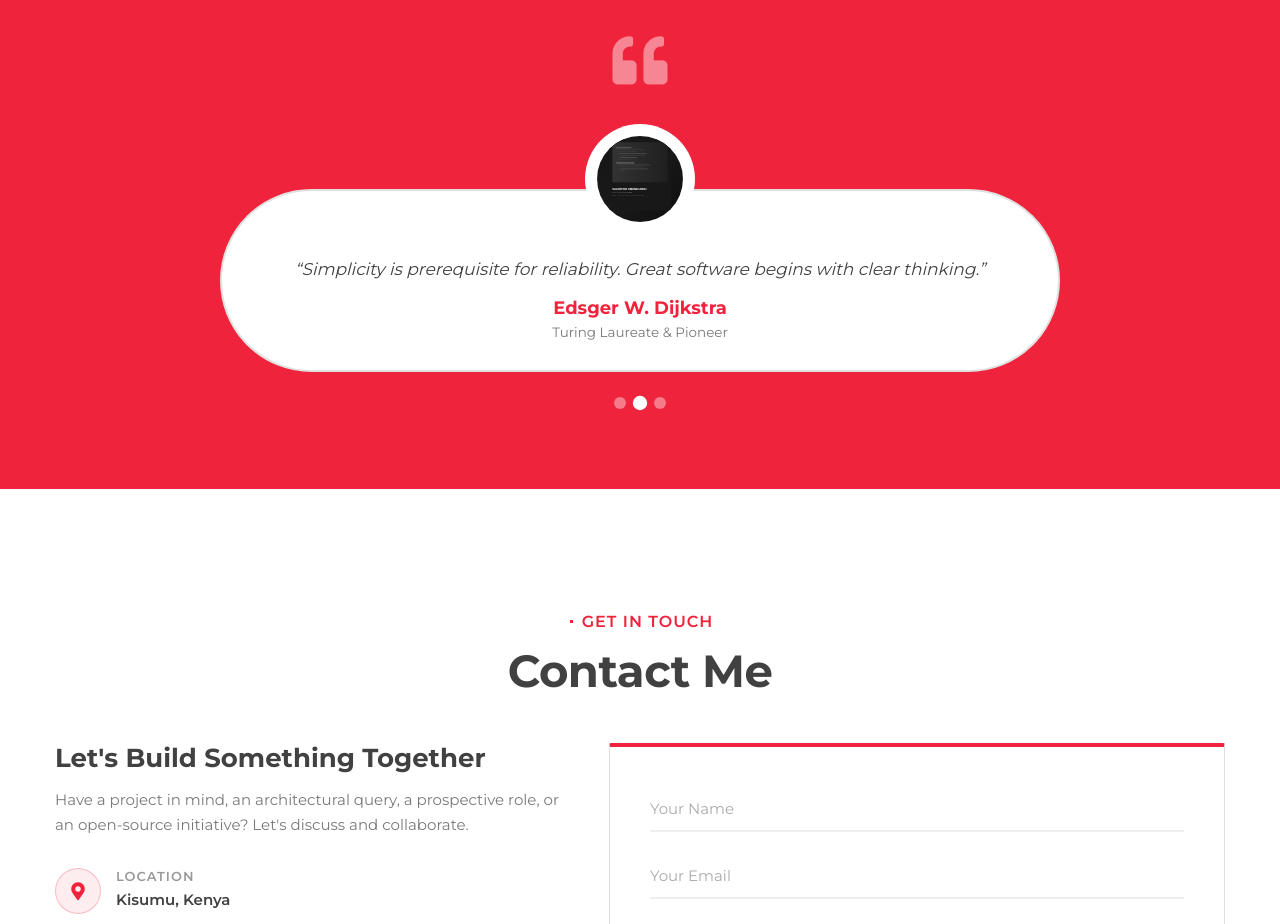
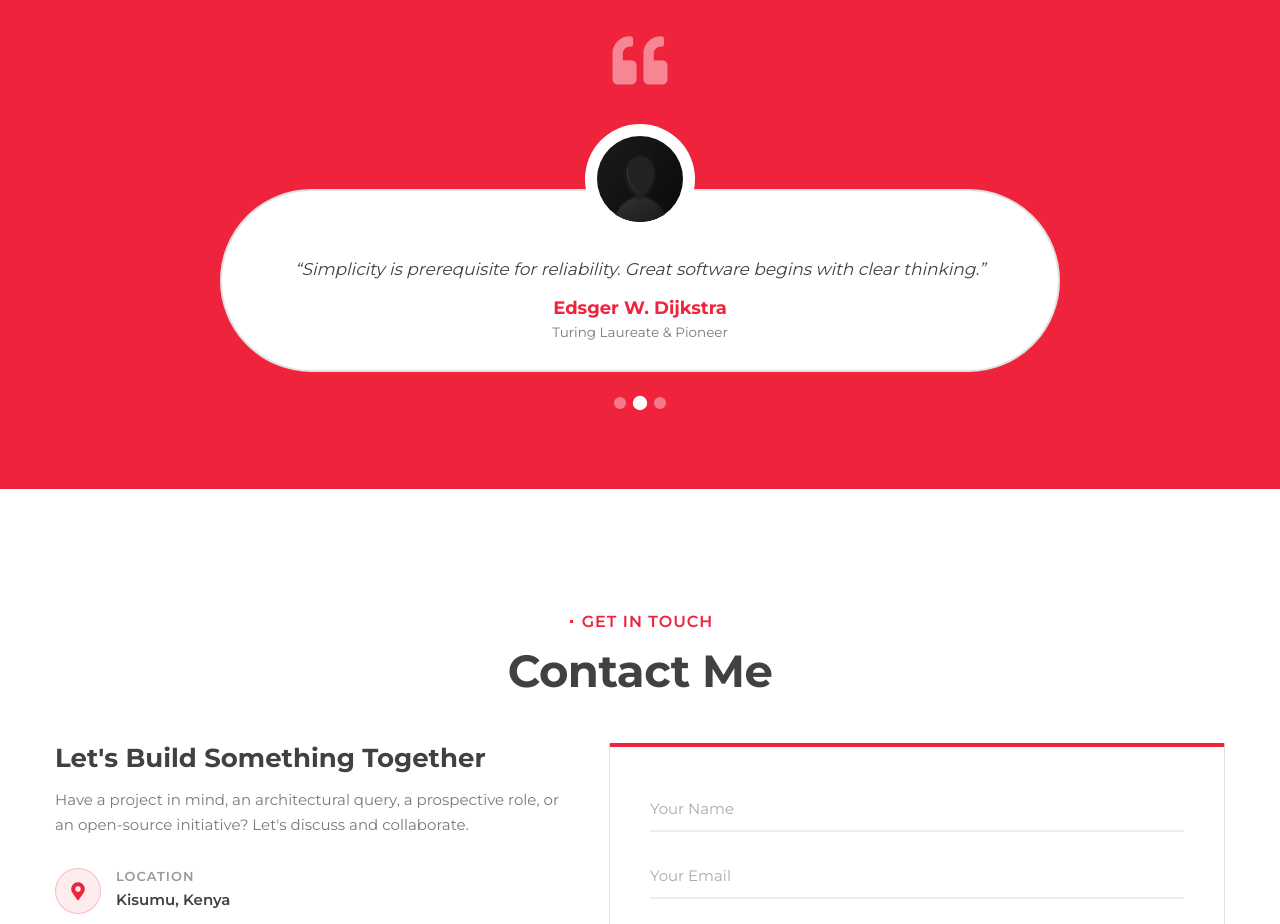
Before and after one commit to VALENTINE-it/MyPortfolio, a React (Vite) app in the folder frontend/: page / in a window 1280 px wide. Shown: the part 4740-5664 px from the top of the page. Built offline with nearby package versions, Linux system fonts and the light colour scheme; no server answers.

Commit message:
feat(quotes): unify quote avatar icons across carousel with portrait silhouette graphic

```diff
--- a/frontend/src/components/Quotes.jsx
+++ b/frontend/src/components/Quotes.jsx
@@ -12,7 +12,7 @@ const QUOTES = [
     quote: '“Simplicity is prerequisite for reliability. Great software begins with clear thinking.”',
     author: 'Edsger W. Dijkstra',
     role: 'Turing Laureate & Pioneer',
-    image: '/images/about.svg',
+    image: '/images/profile.svg',
   },
   {
     quote: '“Any fool can write code that a computer can understand. Good programmers write code that humans can understand.”',
```
